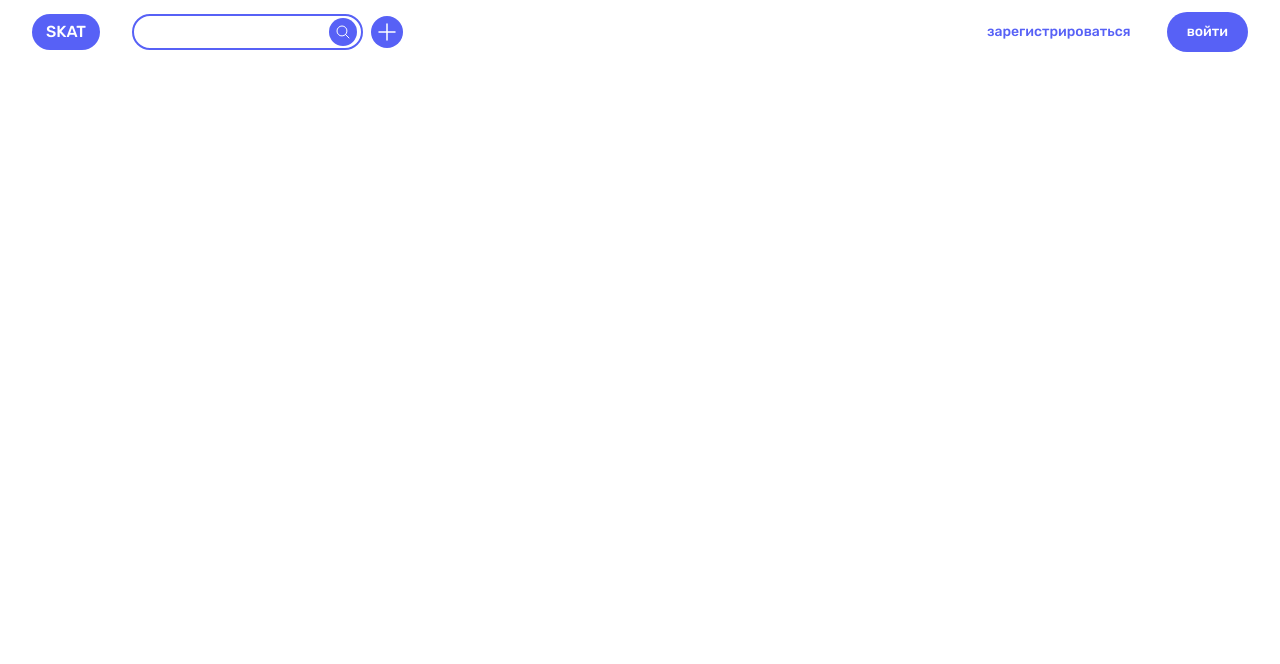
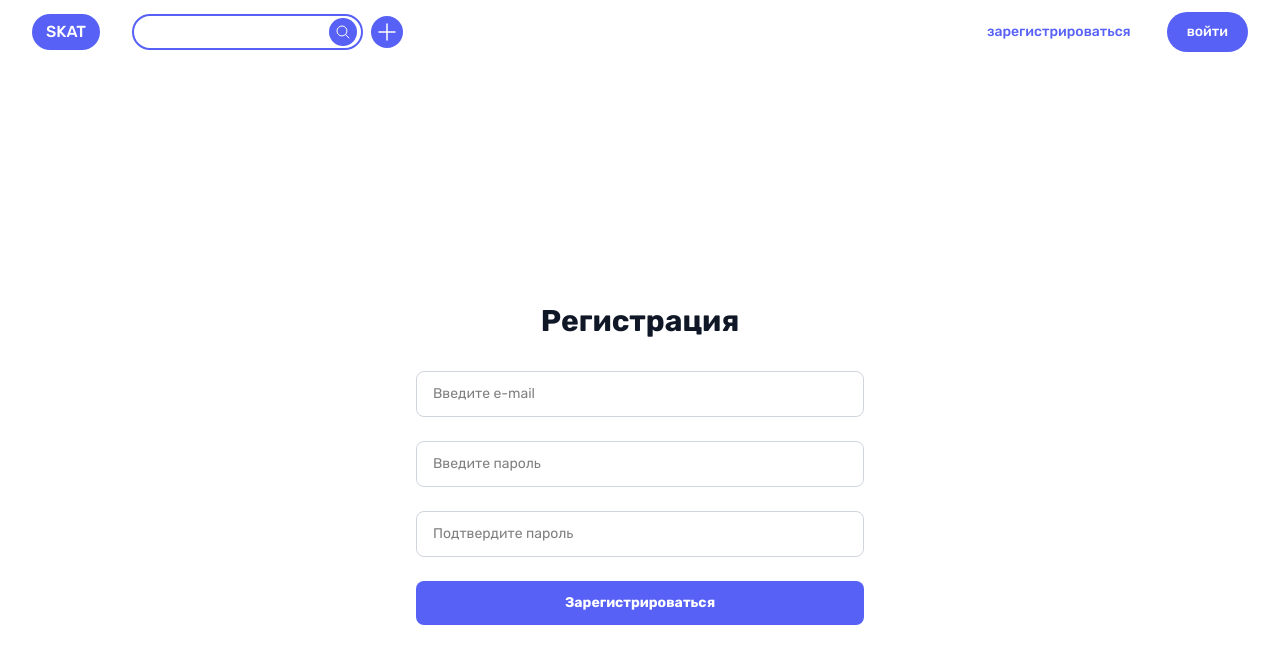
Before and after one commit to vgbhj/SKAT, a Vue app in the folder frontend/: page /rega in a window 1280 px wide. Shown: the top 664 px of the page. Built offline with nearby package versions, Linux system fonts and the light colour scheme.

Commit message:
Add login and rega view

```diff
--- a/frontend/src/router/index.js
+++ b/frontend/src/router/index.js
@@ -1,5 +1,7 @@
 import { createRouter, createWebHistory } from 'vue-router'
 import HomeView from '../views/HomeView.vue'
+import RegaView from '@/views/RegaView.vue'
+import LoginView from '@/views/LoginView.vue'
 
 const router = createRouter({
   history: createWebHistory(import.meta.env.BASE_URL),
@@ -8,6 +10,16 @@ const router = createRouter({
       path: '/',
       name: 'home',
       component: HomeView
+    },
+    {
+      path: '/rega',
+      name: 'rega',
+      component: RegaView
+    },
+    {
+      path: '/login',
+      name: 'login',
+      component: LoginView
     }
   ]
 })
--- /dev/null
+++ b/frontend/src/views/LoginView.vue
@@ -0,0 +1,60 @@
+<script setup>
+import { ref } from 'vue'
+
+const email = ref('')
+const password = ref('')
+
+const handleSubmit = () => {
+  // Add your login logic here
+  console.log('Form submitted:', {
+    email: email.value,
+    password: password.value
+  })
+}
+</script>
+
+<template>
+  <main class="mx-auto max-w-screen-xl px-4 sm:px-6 lg:px-8">
+    <div class="flex min-h-screen items-center justify-center">
+      <div class="w-full max-w-md">
+        <!-- Header -->
+        <div class="mb-8 text-center">
+          <h1 class="text-3xl font-bold text-gray-900">Вход</h1>
+        </div>
+
+        <!-- Form -->
+        <form @submit.prevent="handleSubmit" class="space-y-6">
+          <!-- Email field -->
+          <div>
+            <input
+              v-model="email"
+              type="email"
+              required
+              placeholder="Введите e-mail"
+              class="w-full rounded-lg border border-gray-300 px-4 py-3 text-sm focus:border-blue_main focus:outline-none focus:ring-1 focus:ring-blue_main"
+            />
+          </div>
+
+          <!-- Password field -->
+          <div>
+            <input
+              v-model="password"
+              type="password"
+              required
+              placeholder="Введите пароль"
+              class="w-full rounded-lg border border-gray-300 px-4 py-3 text-sm focus:border-blue_main focus:outline-none focus:ring-1 focus:ring-blue_main"
+            />
+          </div>
+
+          <!-- Submit button -->
+          <button
+            type="submit"
+            class="w-full rounded-lg bg-blue_main py-3 text-sm font-semibold text-white hover:opacity-90 transition-opacity"
+          >
+            Войти
+          </button>
+        </form>
+      </div>
+    </div>
+  </main>
+</template>
--- /dev/null
+++ b/frontend/src/views/RegaView.vue
@@ -0,0 +1,73 @@
+<script setup>
+import { ref } from 'vue'
+
+const email = ref('')
+const password = ref('')
+const confirmPassword = ref('')
+
+const handleSubmit = () => {
+  // Add your registration logic here
+  console.log('Form submitted:', {
+    email: email.value,
+    password: password.value,
+    confirmPassword: confirmPassword.value
+  })
+}
+</script>
+
+<template>
+  <main class="mx-auto max-w-screen-xl px-4 sm:px-6 lg:px-8">
+    <div class="flex min-h-screen items-center justify-center">
+      <div class="w-full max-w-md">
+        <!-- Header -->
+        <div class="mb-8 text-center">
+          <h1 class="text-3xl font-bold text-gray-900">Регистрация</h1>
+        </div>
+
+        <!-- Form -->
+        <form @submit.prevent="handleSubmit" class="space-y-6">
+          <!-- Email field -->
+          <div>
+            <input
+              v-model="email"
+              type="email"
+              required
+              placeholder="Введите e-mail"
+              class="w-full rounded-lg border border-gray-300 px-4 py-3 text-sm focus:border-blue_main focus:outline-none focus:ring-1 focus:ring-blue_main"
+            />
+          </div>
+
+          <!-- Password field -->
+          <div>
+            <input
+              v-model="password"
+              type="password"
+              required
+              placeholder="Введите пароль"
+              class="w-full rounded-lg border border-gray-300 px-4 py-3 text-sm focus:border-blue_main focus:outline-none focus:ring-1 focus:ring-blue_main"
+            />
+          </div>
+
+          <!-- Confirm Password field -->
+          <div>
+            <input
+              v-model="confirmPassword"
+              type="password"
+              required
+              placeholder="Подтвердите пароль"
+              class="w-full rounded-lg border border-gray-300 px-4 py-3 text-sm focus:border-blue_main focus:outline-none focus:ring-1 focus:ring-blue_main"
+            />
+          </div>
+
+          <!-- Submit button -->
+          <button
+            type="submit"
+            class="w-full rounded-lg bg-blue_main py-3 text-sm font-semibold text-white hover:opacity-90 transition-opacity"
+          >
+            Зарегистрироваться
+          </button>
+        </form>
+      </div>
+    </div>
+  </main>
+</template>
```
